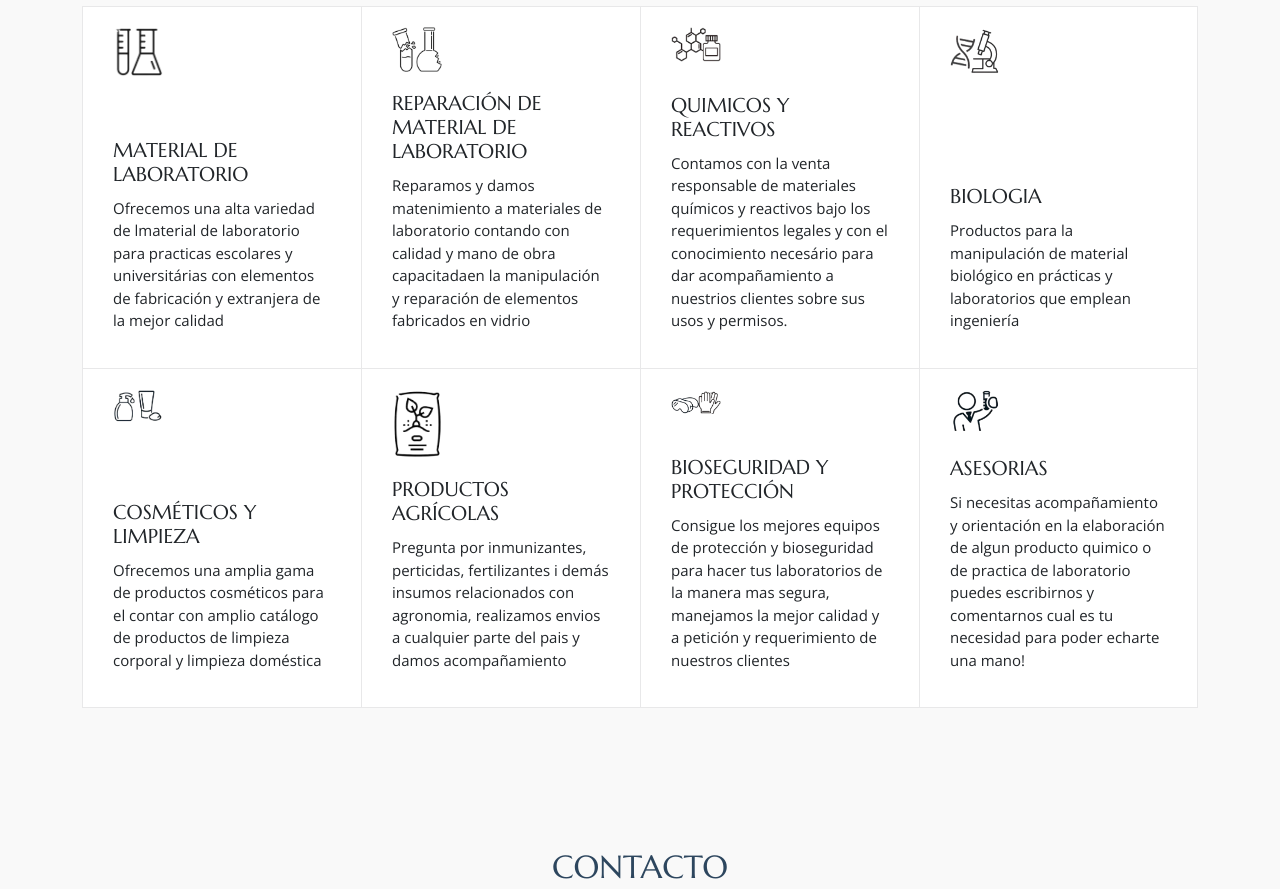
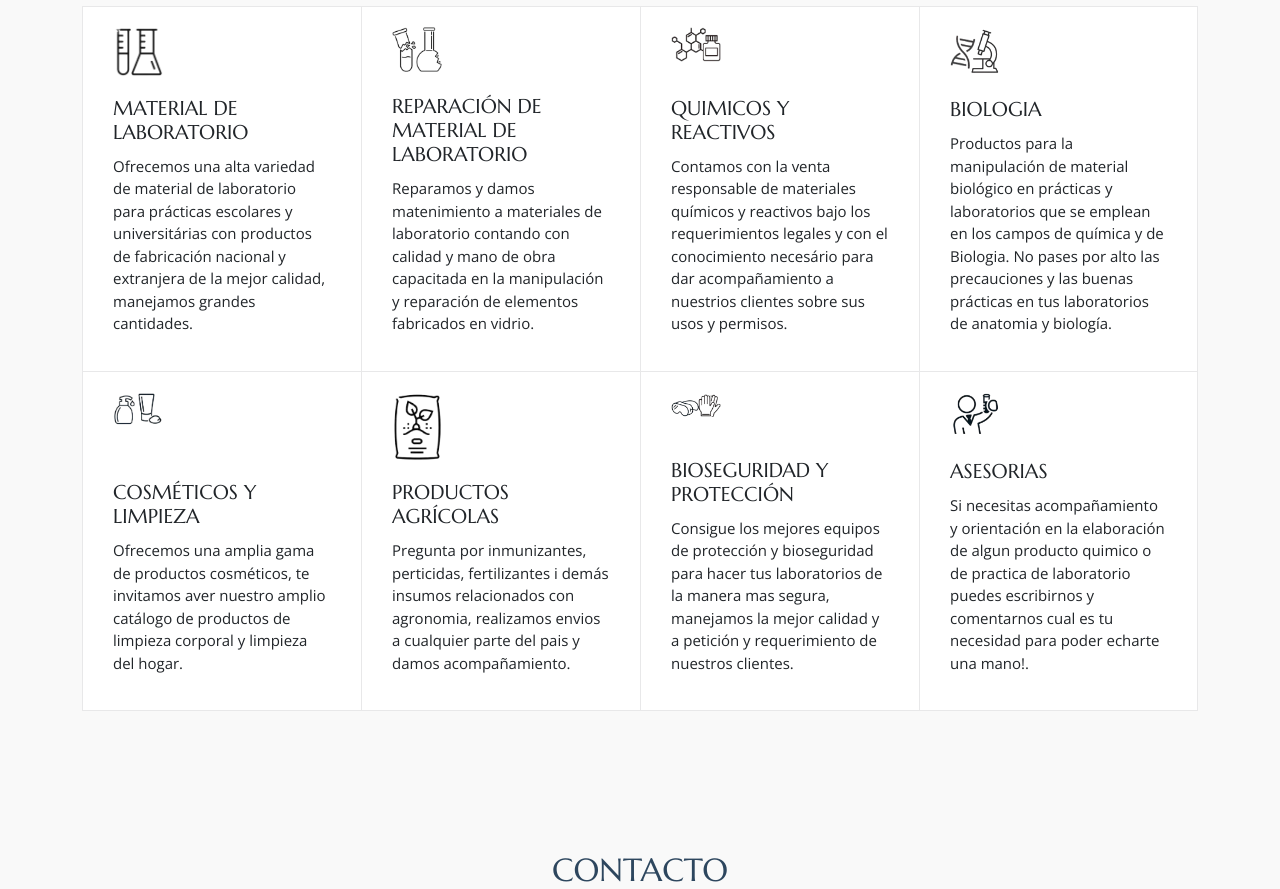
Before and after one commit to RuenesMarcelo/nuevaera, an Angular app: page / in a window 1280 px wide. Shown: the part 1020-1909 px from the top of the page. Built offline with nearby package versions, Linux system fonts and the light colour scheme; no server answers.

Commit message:
Se agrega archivo de sitemap, se modifica el título y se deja funcional el agregar productos

```diff
--- a/src/app/Domains/shared/components/pages/Product/product-form/product-form.component.html
+++ b/src/app/Domains/shared/components/pages/Product/product-form/product-form.component.html
@@ -7,12 +7,14 @@
     <div class="form-container">
       <form [formGroup]="form" (ngSubmit)="onSubmit()">
         <div class="mb-3">
-          <input
+          <!-- El campo  formControlName representa el ID que se envía al backend como 'id_producto'
+           y debe llamarse exactamente igual al campo en el backend(JPA en springboot) -->
+        <input
             type="text"
             class="form-control"
             placeholder="ID del producto"
-            formControlName="id"
-            (dblclick)="activarCampo('id')"
+            formControlName="id_producto"
+            (dblclick)="activarCampo('id_producto')"
             required />
         </div>
         <div class="mb-3">
--- a/src/app/Domains/shared/components/pages/Product/product-form/product-form.component.ts
+++ b/src/app/Domains/shared/components/pages/Product/product-form/product-form.component.ts
@@ -48,7 +48,7 @@ export class ProductFormComponent implements OnInit {
 
     this.getCategories();
     this.form = this.fb.group({
-      id: ['', Validators.required],
+      id_producto: ['', Validators.required],
       nombre: ['', Validators.required],
       categoria: ['', Validators.required],
       imagen: ['', Validators.required],
@@ -65,7 +65,7 @@ export class ProductFormComponent implements OnInit {
       this.productService.getById(this.idProducto).subscribe(producto => {
         this.form.patchValue({
           //Los siguientes atributos están definidos en el ngOnInit y en el html en el formcontrolname
-          id: producto.id_producto,
+          id_producto: producto.id_producto,
           nombre: producto.nombre,
           categoria: producto.categoria,
           imagen: producto.imagen
@@ -106,6 +106,16 @@ export class ProductFormComponent implements OnInit {
           console.error('Error al modificar producto:', err);
         }
       });
+    }else if (!this.modoEdicion){
+      this.productService.create(data).subscribe({
+        next: () => {
+          alert('Producto agregado correctamente');
+          this.router.navigate(['/list']);
+        },
+        error: err => {
+          console.error('Error al agregar producto:', err);
+        }
+      })
     }
   }
 
--- a/src/app/Domains/shared/components/pages/card-service/card-service.component.ts
+++ b/src/app/Domains/shared/components/pages/card-service/card-service.component.ts
@@ -15,13 +15,13 @@ export class CardServiceComponent {
   services_info: Service_info[] = [
   {
     titulo: 'Material de laboratorio',
-    descripcion: 'Ofrecemos una alta variedad de lmaterial de laboratorio para practicas escolares y universitárias con elementos de fabricación y extranjera de la mejor calidad',
+    descripcion: 'Ofrecemos una alta variedad de material de laboratorio para prácticas escolares y universitárias con productos de fabricación nacional y extranjera de la mejor calidad, manejamos grandes cantidades.',
     foto: 'assets/icons/Material_laboratorio.png'
 
   },
   {
     titulo: 'Reparación de material de laboratorio',
-    descripcion: 'Reparamos y damos matenimiento a materiales de laboratorio contando con calidad y mano de obra capacitadaen la manipulación y reparación de elementos fabricados en vidrio',
+    descripcion: 'Reparamos y damos matenimiento a materiales de laboratorio contando con calidad y mano de obra capacitada en la manipulación y reparación de elementos fabricados en vidrio.',
     foto: 'assets/icons/material_roto.png'
 
   },
@@ -31,27 +31,27 @@ export class CardServiceComponent {
     foto: "assets/icons/Reactivos.png"
   }, {
     titulo: 'Biologia',
-    descripcion: 'Productos para la manipulación de material biológico en prácticas y laboratorios que emplean ingeniería',
+    descripcion: 'Productos para la manipulación de material biológico en prácticas y laboratorios que se emplean en los campos de química y de Biologia. No pases por alto las precauciones y las buenas prácticas en tus laboratorios de anatomia y biología.',
     foto: 'assets/icons/Biologia.png'
   },
   {
     titulo: 'Cosméticos y limpieza',
-    descripcion: 'Ofrecemos una amplia gama de productos cosméticos para el  contar con amplio catálogo de productos de limpieza corporal y limpieza doméstica',
+    descripcion: 'Ofrecemos una amplia gama de productos cosméticos, te invitamos aver nuestro amplio catálogo de productos de limpieza corporal y limpieza del hogar.',
     foto: 'assets/icons/Cosmeticos_limpieza.png'
   },
   {
     titulo: 'Productos agrícolas',
-    descripcion: 'Pregunta por inmunizantes, perticidas, fertilizantes i demás insumos relacionados con agronomia, realizamos envios a cualquier parte del pais y damos acompañamiento',
+    descripcion: 'Pregunta por inmunizantes, perticidas, fertilizantes i demás insumos relacionados con agronomia, realizamos envios a cualquier parte del pais y damos acompañamiento.',
     foto: 'assets/icons/Prod_agricola.png'
   },
   {
     titulo: 'Bioseguridad y protección',
-    descripcion: 'Consigue los mejores equipos de protección y bioseguridad para hacer tus laboratorios de la manera mas segura, manejamos la mejor calidad y a petición y requerimiento de nuestros clientes',
+    descripcion: 'Consigue los mejores equipos de protección y bioseguridad para hacer tus laboratorios de la manera mas segura, manejamos la mejor calidad y a petición y requerimiento de nuestros clientes.',
     foto: 'assets/icons/Seguridad_y_proteccion.png'
   },
   {
     titulo: 'Asesorias',
-    descripcion: 'Si necesitas acompañamiento y orientación en la elaboración de algun producto quimico o de practica de laboratorio puedes escribirnos y comentarnos cual es tu necesidad para poder echarte una mano!',
+    descripcion: 'Si necesitas acompañamiento y orientación en la elaboración de algun producto quimico o de practica de laboratorio puedes escribirnos y comentarnos cual es tu necesidad para poder echarte una mano!.',
     foto: 'assets/icons/Asesorias.png'
   }
 
--- a/src/index.html
+++ b/src/index.html
@@ -2,7 +2,14 @@
 <html lang="en">
   <head>
     <meta charset="utf-8">
-  <title>Nuevaera</title>
+    <meta property="og:title" content="Químicos Nueva Era">
+    <meta property="og:description"
+      content="Productos y servicios de laboratorio.">
+    <meta property="og:url" content="https://www.qne.com">
+
+    <meta name="description"
+      content="Químicos Nueva Era: catálogo de productos y servicios de laboratorio. Equipos, reactivos, insumos y soluciones científicas en Colombia.">
+    <title>Químicos Nueva Era | Productos de laboratorio</title>
     <base href="/">
     <meta name="viewport" content="width=device-width, initial-scale=1">
     <link rel="icon" type="image/x-icon" href="favicon.ico">
```
Also changed, not shown: 1 other file (tests, documents, lock files or other folders). Lines whose indentation alone changed are shown as unchanged.
